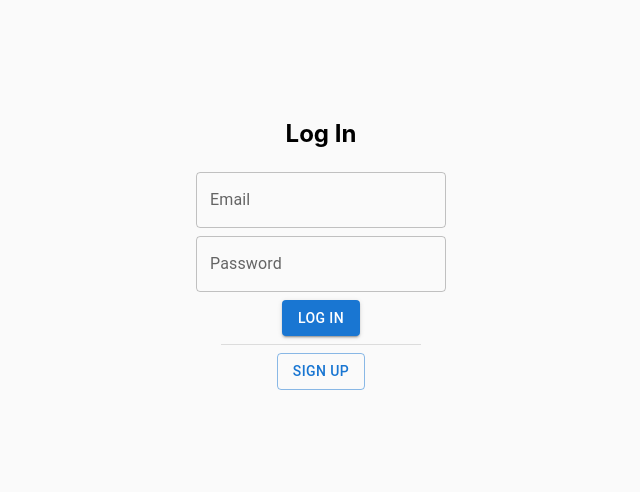
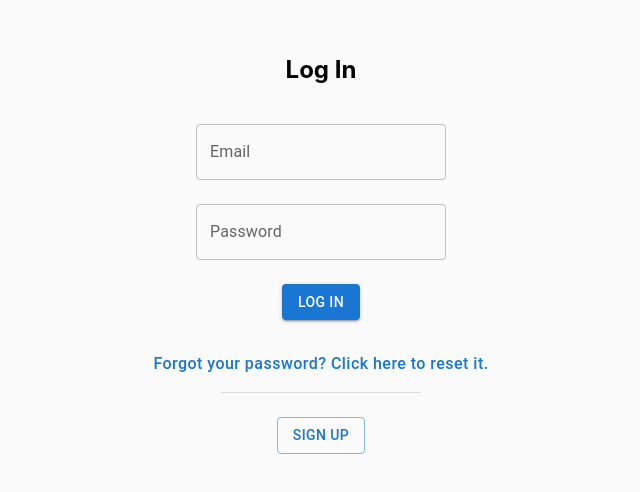
Before and after one commit to MitchStark10/venom-electron, a React (Create React App) app: page / in a window 1280 px wide. Shown: the part 154-646 px from the top of the page, without its empty margins (319-959 px from the left). Built offline with nearby package versions, Linux system fonts and the light colour scheme; no server answers.

Commit message:
reset password in login form

```diff
--- a/src/Layout/LoginSignUp/LoginForm.tsx
+++ b/src/Layout/LoginSignUp/LoginForm.tsx
@@ -9,7 +9,11 @@ import {
   hasNestedError,
   isResponseErrorType,
 } from "../../lib/isResponseErrorType";
-import { useLoginMutation } from "../../store/slices/userSlice";
+import {
+  useLoginMutation,
+  useRequestPasswordResetEmailMutation,
+} from "../../store/slices/userSlice";
+import { toast } from "react-toastify";
 
 interface LoginFormData {
   email: string;
@@ -21,13 +25,18 @@ const LoginFormContainer = styled("div")(({ theme }) => ({
   flexDirection: "column",
   justifyContent: "center",
   alignItems: "center",
-  gap: theme.spacing(1),
+  gap: theme.spacing(3),
 }));
 
 export const LoginForm = () => {
   const { control, handleSubmit, getValues } = useForm<LoginFormData>();
   const [error, setError] = useState<string | null>(null);
-  const [login, { isLoading, isError }] = useLoginMutation();
+  const [isInResetPassword, setIsInResetPassword] = useState(false);
+  const [login, { isLoading: isLoginLoading, isError }] = useLoginMutation();
+  const [requestPasswordReset, { isLoading: isPasswordResetRequestLoading }] =
+    useRequestPasswordResetEmailMutation();
+
+  const isLoading = isLoginLoading || isPasswordResetRequestLoading;
 
   const onKeyDown = (e: React.KeyboardEvent<HTMLInputElement>) => {
     if (e.key === "Enter") {
@@ -54,9 +63,31 @@ export const LoginForm = () => {
     document.location.reload();
   });
 
+  const requestPasswordResetEmail = async () => {
+    const { email } = getValues();
+    if (!email) {
+      setError("Please enter your email address.");
+      return;
+    }
+
+    // Send email to user
+    const response = await requestPasswordReset({ email });
+
+    if (isResponseErrorType(response)) {
+      if (hasNestedError(response)) {
+        setError(response.error.data.error);
+      } else {
+        setError("Error sending email");
+      }
+      return;
+    }
+
+    toast.success("Email sent. Check your inbox for further instructions.");
+  };
+
   return (
     <LoginFormContainer>
-      <FormHeader>Log In</FormHeader>
+      <FormHeader>{isInResetPassword ? "Reset Password" : "Log In"}</FormHeader>
       <Controller
         control={control}
         name="email"
@@ -71,6 +102,7 @@ export const LoginForm = () => {
           />
         )}
       />
+      {!isInResetPassword && (
         <Controller
           control={control}
           name="password"
@@ -85,13 +117,23 @@ export const LoginForm = () => {
             />
           )}
         />
+      )}
       {error ? <ErrorText>{error}</ErrorText> : null}
       <Button
         variant="contained"
-        onClick={onLoginClick}
+        onClick={isInResetPassword ? requestPasswordResetEmail : onLoginClick}
         loading={isLoading && !isError}
       >
-        Log In
+        {isInResetPassword ? "Reset Password" : "Log In"}
+      </Button>
+      <Button
+        variant="text"
+        sx={{ textTransform: "none", fontSize: "16px" }}
+        onClick={() => setIsInResetPassword(!isInResetPassword)}
+      >
+        {isInResetPassword
+          ? "Remembered your password? Click here to return back to login"
+          : "Forgot your password? Click here to reset it."}
       </Button>
     </LoginFormContainer>
   );
--- a/src/Layout/LoginSignUp/index.tsx
+++ b/src/Layout/LoginSignUp/index.tsx
@@ -1,4 +1,4 @@
-import { styled } from "@mui/material";
+import { styled, useTheme } from "@mui/material";
 import { useState } from "react";
 import { Button } from "../../components/Button";
 import { DividerWithPadding } from "../../components/DividerWithPadding";
@@ -21,6 +21,8 @@ const LoginSignUpContainer = styled("div")(({ theme }) => ({
 
 export const LoginSignUp = () => {
   const [formMode, setFormMode] = useState<"login" | "signup">("login");
+  const theme = useTheme();
+
   return (
     <LoginSignUpContainer>
       {formMode === "login" ? <LoginForm /> : <SignUpForm />}
@@ -32,6 +34,7 @@ export const LoginSignUp = () => {
       <Button
         variant="outlined"
         onClick={() => setFormMode(formMode === "login" ? "signup" : "login")}
+        sx={{ mt: theme.spacing(2) }}
       >
         {formMode === "login" ? "Sign Up" : "Log In"}
       </Button>
--- a/src/store/slices/userSlice.ts
+++ b/src/store/slices/userSlice.ts
@@ -80,6 +80,14 @@ export const userApi = createApi({
         body: data,
       }),
     }),
+
+    requestPasswordResetEmail: builder.mutation<void, { email: string }>({
+      query: (email) => ({
+        url: "/users/request_password_reset",
+        method: "POST",
+        body: email,
+      }),
+    }),
   }),
 });
 
@@ -90,4 +98,5 @@ export const {
   useUpdateSettingsMutation,
   useDeleteAccountMutation,
   useResetPasswordMutation,
+  useRequestPasswordResetEmailMutation,
 } = userApi;
```
Lines whose indentation alone changed are shown as unchanged.
